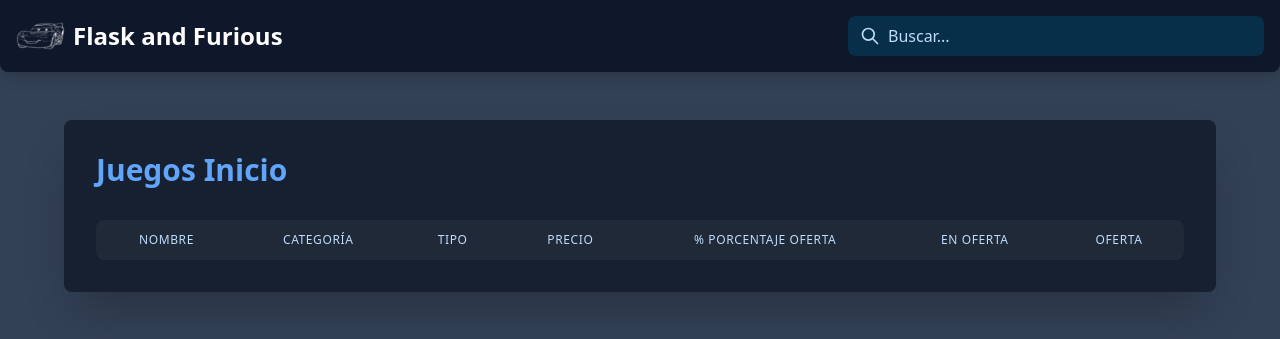
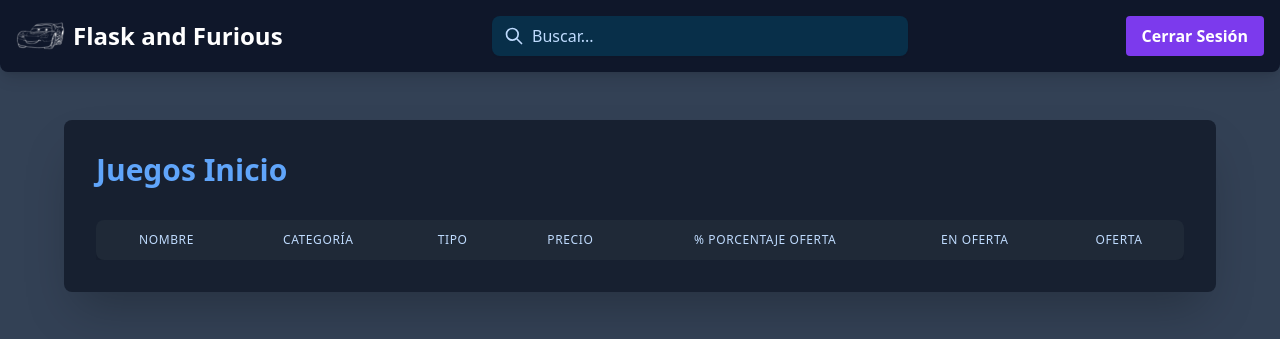
Before and after one commit to emorales24/ludoteca-flask, a Flask app: template app-frontend/templates/admin.html in a window 1280 px wide. Shown: the top 339 px of the page. Run offline with Flask 3, Linux system fonts and the light colour scheme; the template is opened without the code that fills it, so the values that code supplies are empty; some libraries are stand-ins or nearby versions.

Commit message:
agregado de validacion para chequear si el administrador esta logueado

```diff
--- a/app-frontend/src/app.py
+++ b/app-frontend/src/app.py
@@ -108,18 +108,28 @@ def desloguear():
 #PAGINA DE ADMIN
 @app.route("/admin", methods=["POST", "GET"])
 def inicioAdmin():
-    ofertas = obtener_ofertas()
 
-    if request.method == "POST":
-        id_juego = request.form["id_juego"]
-        precio = request.form["precio"]
-        porcentaje_oferta = request.form["porcentaje_oferta"]
-        en_oferta = request.form["en_oferta"]
+    usuario_online = buscar_usuario_online()
 
-        modificar_juego(id_juego, precio, porcentaje_oferta, en_oferta)
-        return redirect(url_for("inicioAdmin", juegos = ofertas))
+    if usuario_online:
+        if usuario_online["rol"] == "admin":
 
-    return render_template("admin.html", juegos = ofertas)
+            ofertas = obtener_ofertas()
+
+            if request.method == "POST":
+                id_juego = request.form["id_juego"]
+                precio = request.form["precio"]
+                porcentaje_oferta = request.form["porcentaje_oferta"]
+                en_oferta = request.form["en_oferta"]
+
+                modificar_juego(id_juego, precio, porcentaje_oferta, en_oferta)
+                return redirect(url_for("inicioAdmin", juegos = ofertas))
+
+            return render_template("admin.html", juegos = ofertas)
+
+    else:
+        flash("Necesitas iniciar sesion con una cuenta valida de administrador para esa seccion")
+        return redirect(url_for("index"))
 
 #INICIO DE PAG USUARIO FINAL
 @app.route("/")
--- a/app-frontend/templates/admin.html
+++ b/app-frontend/templates/admin.html
@@ -23,6 +23,15 @@
                     <svg fill="none" stroke="currentColor" viewBox="0 0 24 24" xmlns="http://www.w3.org/2000/svg">
                         <path stroke-linecap="round" stroke-linejoin="round" stroke-width="2" d="M21 21l-6-6m2-5a7 7 0 11-14 0 7 7 0 0114 0z"></path>
                     </svg>
+                </button>
+            </form>
+
+            <form method="POST" action="{{ url_for("desloguear") }}"
+                onsubmit="return confirm('¿Estás seguro de que deseas cerrar sesión?')">
+
+                <input type="hidden" name="eliminar" value="1">
+                <button type="submit" id="eliminar-btn" class="bg-violet-600 hover:bg-violet-800 text-white font-bold py-2 px-4 rounded ml-2">
+                    Cerrar Sesión
                 </button>
             </form>
         </div>
@@ -89,6 +98,7 @@
         </div>
     </section>
 
+
 <script src="{{ url_for('static', filename='js/script.js') }}"></script>
 </body>
 </html>
```
